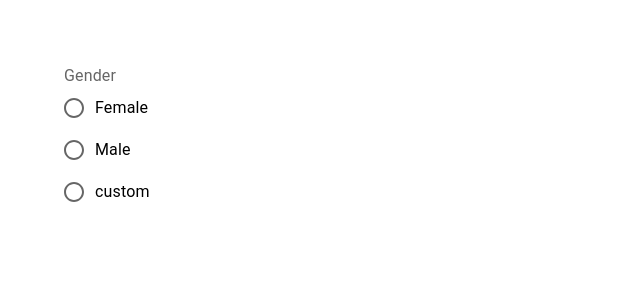
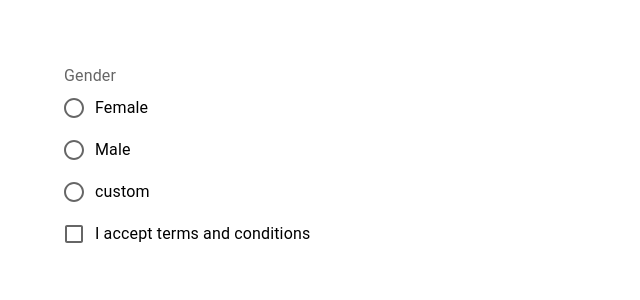
Before and after one commit to devhasheburrahman/material-ui-practices, a React (Create React App) app: page / in a window 1280 px wide. Shown: the top 300 px of the page, without its empty margins (0-640 px from the left). Built offline with nearby package versions, Linux system fonts and the light colour scheme.

Commit message:
MuiCheckBox

```diff
--- a/src/App.tsx
+++ b/src/App.tsx
@@ -1,5 +1,6 @@
 
 import './App.css';
+import { MuiCheckBox } from './Components/MuiCheckBox';
 import { MuiPhotoUploding } from './Components/MuiPhotoUploding';
 import { MuiRadioButton } from './Components/MuiRadioButton';
 // import { MuiSelect } from './Components/MuiSelect';
@@ -15,7 +16,8 @@
       {/* <MuiTextField />
       <MuiPhotoUploding/> */}
       {/* <MuiSelect/> */}
-      <MuiRadioButton/>
+      <MuiRadioButton />
+      <MuiCheckBox />
     </div>
   );
 }
--- /dev/null
+++ b/src/Components/MuiCheckBox.tsx
@@ -0,0 +1,21 @@
+import { Box, FormControlLabel, Checkbox } from '@mui/material'
+import { useState } from "react"
+
+export const MuiCheckBox = () => {
+    const [acceptTnc, setAcceptTnc] = useState(false)
+    console.log(acceptTnc);
+
+    const handleChange = (event: React.ChangeEvent<HTMLInputElement>) => {
+        setAcceptTnc(event.target.checked)
+    }
+    return (
+        <Box>
+            <Box>
+                <FormControlLabel
+                    label='I accept terms and conditions' control={<Checkbox checked={acceptTnc} onChange={handleChange} />} />
+
+
+            </Box>
+        </Box>
+    )
+}
```
Also changed, not shown: src/Components/MuiSwitch.tsx (added, +11 -0 lines).
